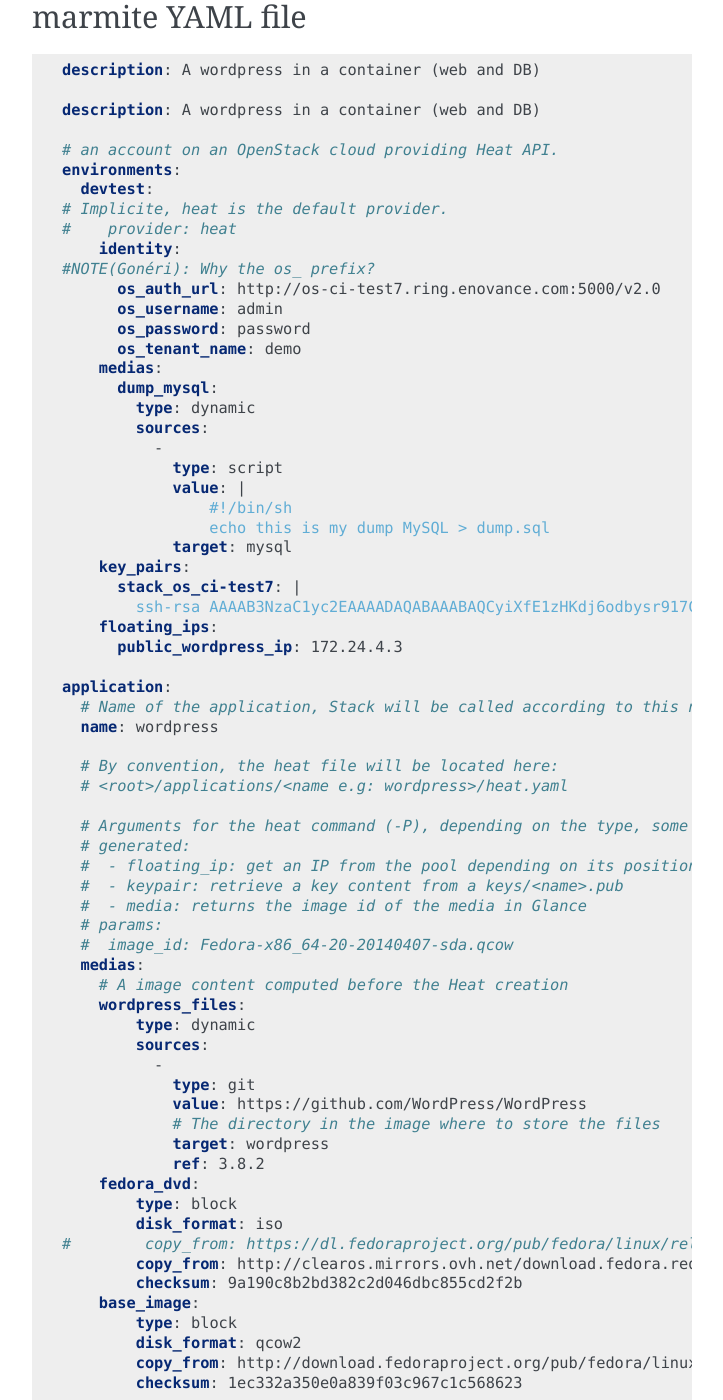
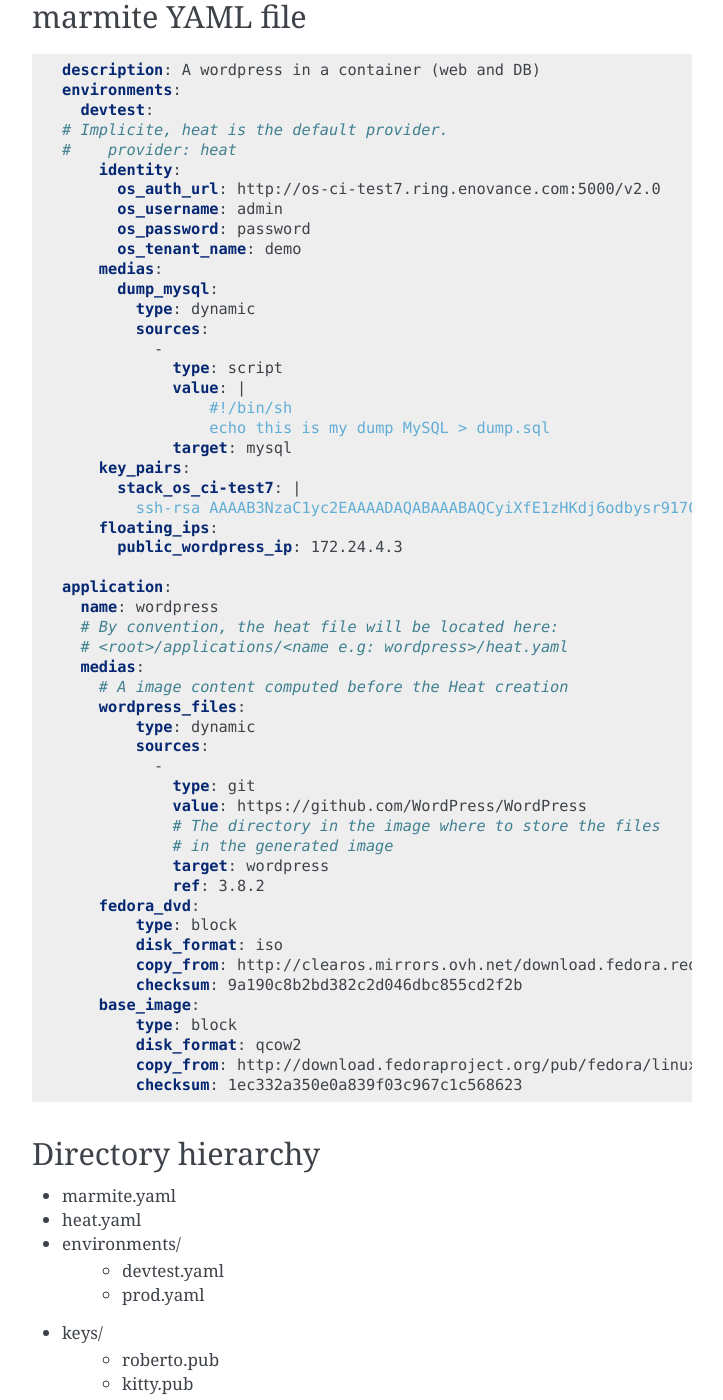
Before and after one commit to goneri/kitchen-mincer, a Sphinx documentation site: the page built from doc/source/index.rst, in a window 1280 px wide and 1400 px high, scrolled down 1388 px. Shown: the whole window, without its empty margins (388-1111 px from the left). Built offline with Sphinx 7.4.7, drawn with Linux system fonts in a browser that asks for light colours; formulas are drawn with MathJax 3.

Commit message:
doc: minor clean up
Change-Id: I6ec940307663d426166fd40c931a8abefa187614

```diff
--- a/doc/source/index.rst
+++ b/doc/source/index.rst
@@ -78,16 +78,11 @@ marmite YAML file
 .. code:: yaml
 
     description: A wordpress in a container (web and DB)
-
-    description: A wordpress in a container (web and DB)
-
-    # an account on an OpenStack cloud providing Heat API.
     environments:
       devtest:
     # Implicite, heat is the default provider.
     #    provider: heat
         identity:
-    #NOTE(Gonéri): Why the os_ prefix?
           os_auth_url: http://os-ci-test7.ring.enovance.com:5000/v2.0
           os_username: admin
           os_password: password
@@ -109,19 +104,9 @@ marmite YAML file
           public_wordpress_ip: 172.24.4.3
 
     application:
-      # Name of the application, Stack will be called according to this name
       name: wordpress
-
       # By convention, the heat file will be located here:
       # <root>/applications/<name e.g: wordpress>/heat.yaml
-
-      # Arguments for the heat command (-P), depending on the type, some value may be
-      # generated:
-      #  - floating_ip: get an IP from the pool depending on its position
-      #  - keypair: retrieve a key content from a keys/<name>.pub
-      #  - media: returns the image id of the media in Glance
-      # params:
-      #  image_id: Fedora-x86_64-20-20140407-sda.qcow
       medias:
         # A image content computed before the Heat creation
         wordpress_files:
@@ -131,12 +116,12 @@ marmite YAML file
                 type: git
                 value: https://github.com/WordPress/WordPress
                 # The directory in the image where to store the files
+		# in the generated image
                 target: wordpress
                 ref: 3.8.2
         fedora_dvd:
             type: block
             disk_format: iso
-    #        copy_from: https://dl.fedoraproject.org/pub/fedora/linux/releases/20/Fedora/x86_64/iso/Fedora-20-x86_64-DVD.iso
             copy_from: http://clearos.mirrors.ovh.net/download.fedora.redhat.com/linux/releases/20/Fedora/x86_64/iso/Fedora-20-x86_64-DVD.iso
             checksum: 9a190c8b2bd382c2d046dbc855cd2f2b
         base_image:
```
